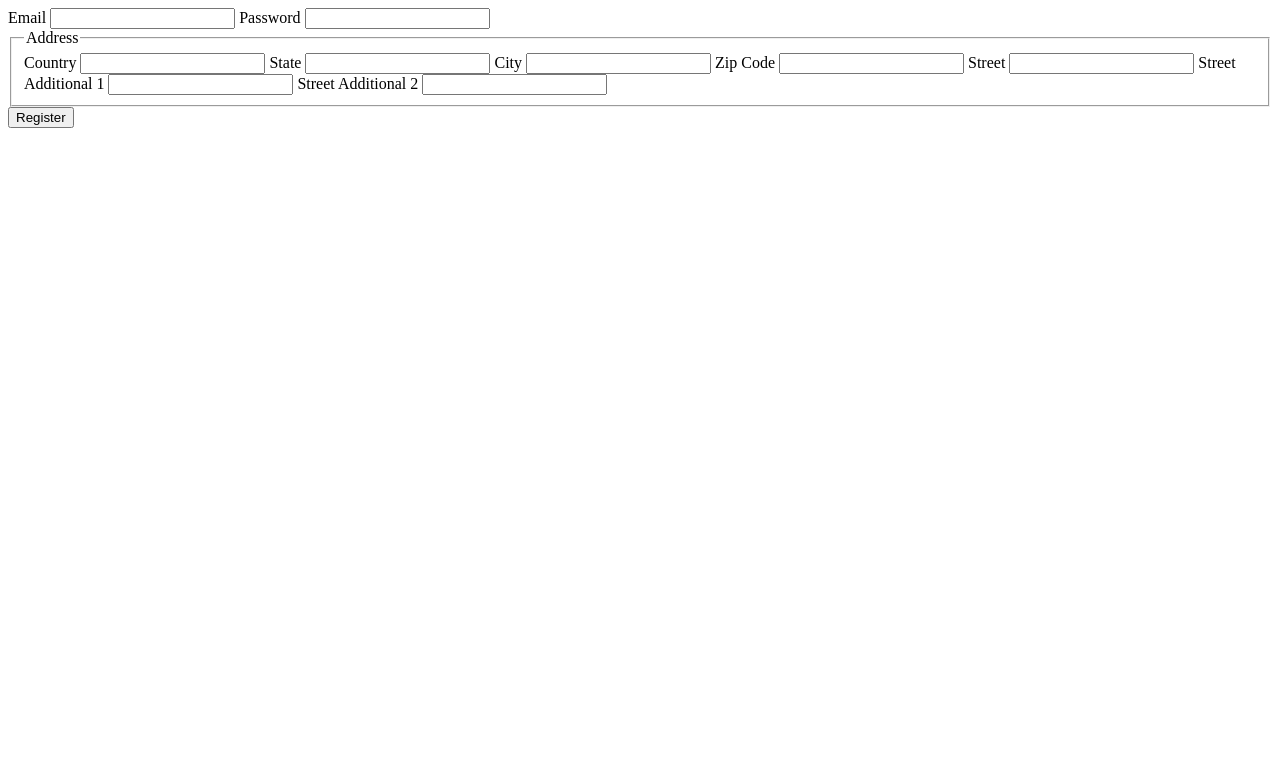
After one commit to Zyszu/ticket-king, a Java web app: page /register.jsp in a window 1280 px wide. The commit adds this page. Shown: the top 783 px of the page. Run offline with Spring Boot 4, a stand-in JSP engine, Linux system fonts and the light colour scheme; the project's own start-up code is not run, and a stand-in starts its controllers and pages; some of the project's set-up classes (security, data sources, template engines, error pages and the like) are left out, and stand-ins take their place.

Commit message:
Created register form

```diff
--- a/src/main/java/pl/matzysz/domain/Address.java
+++ b/src/main/java/pl/matzysz/domain/Address.java
@@ -31,10 +31,10 @@ public class Address {
     @Size(min = 1, max = 50)
     private String street;
 
-    @Size(min = 1, max = 50)
+    @Size(max = 50)
     private String streetAdditional1;
 
-    @Size(min = 1, max = 50)
+    @Size(max = 50)
     private String streetAdditional2;
 
 
--- a/src/main/java/pl/matzysz/domain/User.java
+++ b/src/main/java/pl/matzysz/domain/User.java
@@ -16,6 +16,7 @@ public class User {
 
     @NotNull
     @Size(min = 1, max = 100)
+    @Column(unique = true)
     private String email;
 
     @NotNull
--- a/src/main/webapp/home.jsp
+++ b/src/main/webapp/home.jsp
@@ -12,5 +12,8 @@
 </head>
 <body>
     <h1>Hello!</h1>
+    <a href="/login">
+        login
+    </a>
 </body>
 </html>
--- /dev/null
+++ b/src/main/webapp/register.jsp
@@ -0,0 +1,68 @@
+<%--
+  Created by IntelliJ IDEA.
+  User: mateusz
+  Date: 27/03/2025
+  Time: 00:18
+  To change this template use File | Settings | File Templates.
+--%>
+<%@ taglib prefix="form" uri="http://www.springframework.org/tags/form" %>
+<%@ taglib prefix="spring" uri="http://www.springframework.org/tags" %>
+<%@ taglib prefix="c" uri="http://java.sun.com/jsp/jstl/core" %>
+
+<html>
+<head>
+    <title>Title</title>
+</head>
+<body>
+  <form:form method="post" action="register" modelAttribute="user">
+    <form:hidden path="id" />
+
+    <!-- Email -->
+    <label for="email">Email</label>
+    <form:input path="email" class="input-field" />
+    <form:errors path="email" />
+
+    <!-- Password -->
+    <label for="password">Password</label>
+    <form:password path="password" class="input-field" />
+    <form:errors path="password" />
+
+    <!-- Address Fields -->
+    <fieldset>
+      <legend>Address</legend>
+
+      <label for="address.country">Country</label>
+      <form:input path="address.country" class="input-field" />
+      <form:errors path="address.country" />
+
+      <label for="address.state">State</label>
+      <form:input path="address.state" class="input-field" />
+      <form:errors path="address.state" />
+
+      <label for="address.city">City</label>
+      <form:input path="address.city" class="input-field" />
+      <form:errors path="address.city" />
+
+      <label for="address.zipCode">Zip Code</label>
+      <form:input path="address.zipCode" class="input-field" />
+      <form:errors path="address.zipCode" />
+
+      <label for="address.street">Street</label>
+      <form:input path="address.street" class="input-field" />
+      <form:errors path="address.street" />
+
+      <label for="address.streetAdditional1">Street Additional 1</label>
+      <form:input path="address.streetAdditional1" class="input-field" />
+      <form:errors path="address.streetAdditional1" />
+
+      <label for="address.streetAdditional2">Street Additional 2</label>
+      <form:input path="address.streetAdditional2" class="input-field" />
+      <form:errors path="address.streetAdditional2" />
+    </fieldset>
+
+    <button type="submit">Register</button>
+  </form:form>
+
+
+</body>
+</html>
```
Also changed, not shown: src/main/java/pl/matzysz/controller/LoginController.java (added, +16 -0 lines), src/main/java/pl/matzysz/controller/RegisterController.java (added, +54 -0 lines), src/main/java/pl/matzysz/repository/UserRepository.java (added, +16 -0 lines), src/main/java/pl/matzysz/service/UserService.java (added, +17 -0 lines), src/main/java/pl/matzysz/service/UserServiceImpl.java (added, +51 -0 lines), src/main/webapp/login.jsp (added, +30 -0 lines).
